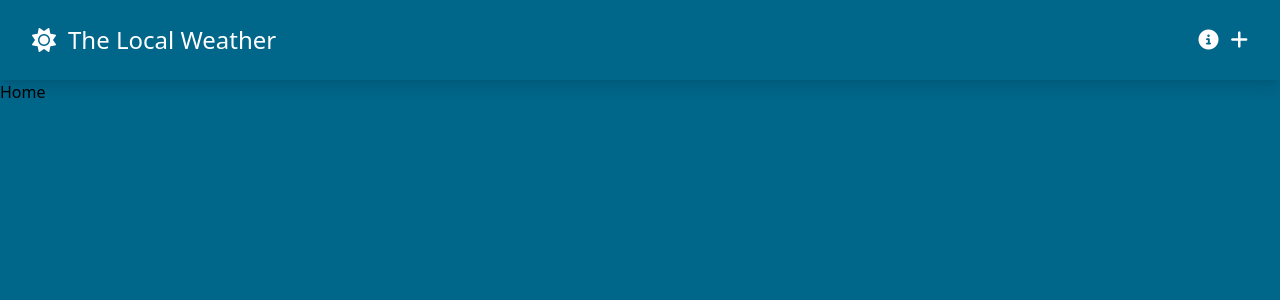
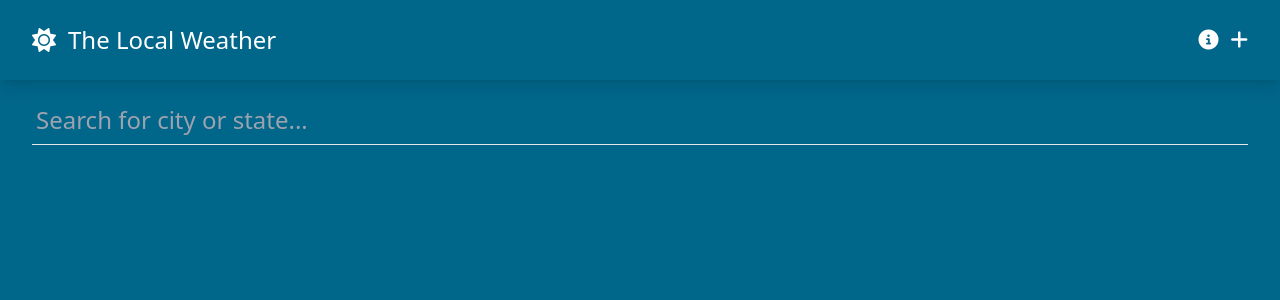
Before and after one commit to BaksaVrato/weather-vue-app, a Vue app: page /#/ in a window 1280 px wide. Shown: the top 300 px of the page. Built offline with nearby package versions, Linux system fonts and the light colour scheme.

Commit message:
search v-model, search logic tomorow

```diff
--- a/src/components/SiteNavigation.vue
+++ b/src/components/SiteNavigation.vue
@@ -3,7 +3,7 @@
     <nav
       class="container flex flex-col sm:flex-row
       items-center gap-4 text-white py-6"
-    > <!-- container - same as bootstrap; gap-4 - 16px gap; py-6 - 24px padding; -->
+    > <!-- container - same as bootstrap (when screen is sm - flex-col); gap-4 - 16px gap; py-6 - 24px padding; -->
 
       <router-link :to="{name: 'home'}">
         <div class="flex items-center gap-3">
--- a/src/views/HomeView.vue
+++ b/src/views/HomeView.vue
@@ -1,10 +1,28 @@
 <template>
-  <h1>Home</h1>
+  <main class="container text-white">
+    <div class="pt-4 mb-8 relative">
+      <!-- v-model - two-way data binding, :value - v-bind - one-way data binding -->
+      <input v-model="searchQuery" @focus="printQuery" type="text" placeholder="Search for city or state..."
+      class="py-2 px-1 w-full bg-transparent border-b focus:outline-none text-2xl focus:border-weather-secondary focus:shadow-xl">
+
+    </div>
+  </main>
+
 </template>
 
 <script>
+import { ref } from 'vue'
+
 export default {
 
+  setup() {
+    const searchQuery = ref('');
+    const printQuery = () => {
+      console.log(searchQuery.value);
+    }
+
+    return { searchQuery, printQuery }
+  }
 }
 </script>
 
```
Also changed, not shown: src/App.vue (+9 -1 lines).
